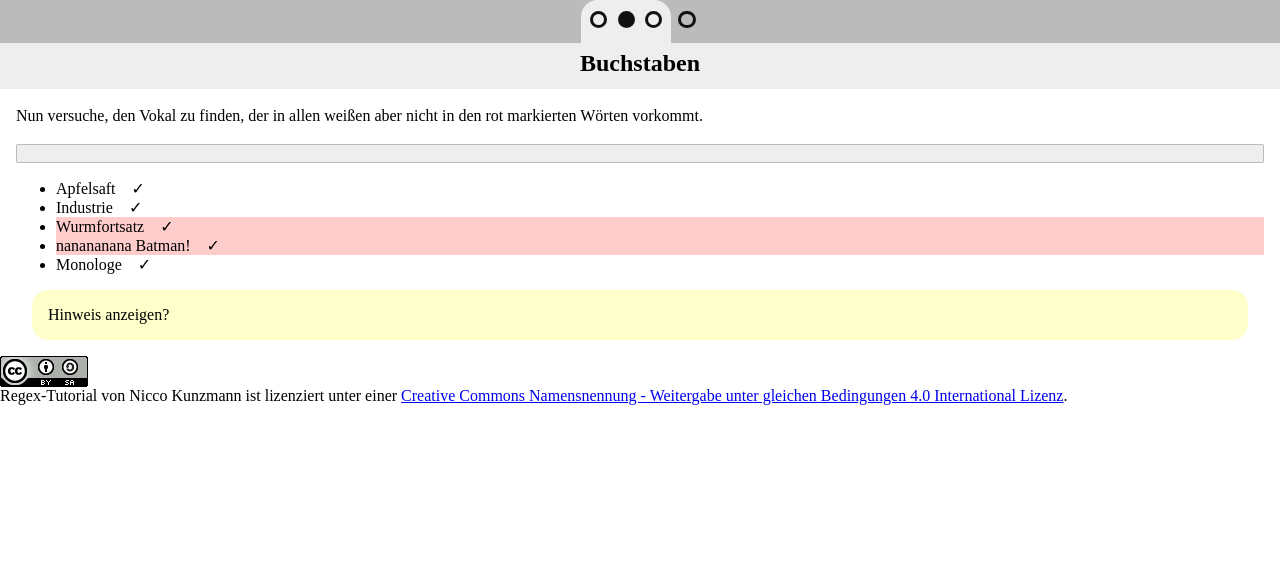
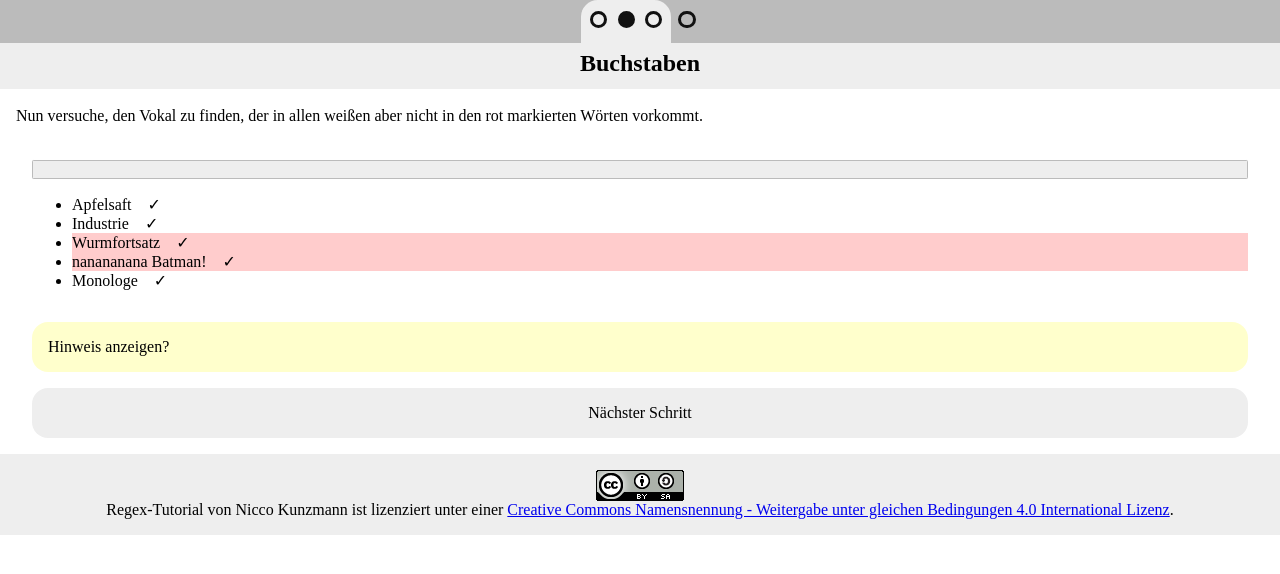
Before and after one commit to CoderDojoPotsdam/regex-tutorial, a Jekyll site: the page built from tutorial/01-buchstaben-02.html, in a window 1280 px wide. Shown: the top 574 px of the page. Built offline with Jekyll 4.4.1, drawn with Linux system fonts in a browser that asks for light colours.

Commit message:
styled tutorial

```diff
--- a/_layouts/exercise.html
+++ b/_layouts/exercise.html
@@ -19,6 +19,9 @@
     <header>
       <div class="progress">
         {% assign same_topic_started = false %}
+        {% assign should_assign_next = false %}
+        {% assign has_next_page = false %}
+        {% assign next_page = nil %}
         {% for p in site.pages %}
           {% assign tutorial = p.path | split: "/" | first %}
           {% assign file_name = p.path | split: "/" | first %}
@@ -34,13 +37,27 @@
               {% assign same_topic_started = true %}
             {% endif %}
             <a id="page-{{ p.path }}" class="step {% if page == p %}current{% endif %}" href="..{{ p.url }}"><span></span></a>
+            {% if should_assign_next %}
+              {% assign should_assign_next = false %}
+              {% assign has_next_page = true %}
+              {% assign next_page = p %}
+            {% endif %}
+            {% if page == p %}
+              {% assign should_assign_next = true %}
+            {% endif %}
           {% endif %}
         {% endfor %}
+        {% if same_topic_started %}
+          </div>
+        {% endif %}
       </div>
       <h2>{{ page.title }}</h2>
     </header>
     <main>
       {{ content }}
+      {% if has_next_page %}
+        <a href="{{ next_page.url }}" class="next-page">Nächster Schritt</a>
+      {% endif %}
     </main>
     <footer>
       <a rel="license" href="http://creativecommons.org/licenses/by-sa/4.0/"><img alt="Creative Commons Lizenzvertrag" style="border-width:0" src="../assets/cc-by-sa.png" /></a><br />
--- a/css/colors.css
+++ b/css/colors.css
@@ -7,5 +7,6 @@
   --regular-expression-text-border-color: #bbbbbb;
   --progress-color: #bbbbbb;
   --header-color: #eeeeee;
+  --next-page-color: #eeeeee;
   --step-color: #111111;
 }
--- a/css/hint.css
+++ b/css/hint.css
@@ -5,6 +5,8 @@
   padding-bottom: 0em;
 }
 .clicked .hint {
+  margin-bottom: 0em;
+  margin-top: 0em;
 }
 .secret .hint {
   display: none;
@@ -15,6 +17,7 @@
   margin: 1em;
   border-radius: 1em;
   background-color: var(--hint-background-color);
+  cursor: pointer;
 }
 
 .toggle-hint {
--- a/css/playfield.css
+++ b/css/playfield.css
@@ -1,13 +1,15 @@
 
 /* ----- playfield ----- */
 .playfield {
+  padding: 1em;
+  border-radius: 1em;
 }
 .playfield  .regex {
   width: 100%;
 }
 
 .playfield.success .regex {
-  width: calc(100% - 2em);
+  width: calc(100% - 1.5em);
 }
 .playfield.success:before {
   content: "✓";
@@ -41,6 +43,10 @@
   background-color: var(--fails);
 }
 
+.playfield ul {
+  margin-bottom: 0em;
+}
+
 
 .playfield  .text-match {
   display: inline;
--- a/css/tutorial.css
+++ b/css/tutorial.css
@@ -70,3 +70,25 @@ main {
   padding-right: 1em;
   padding-left: 1em;
 }
+
+footer {
+  padding: 1em;
+  margin-top: 1em;
+  background-color: var(--header-color);
+  text-align: center;
+}
+
+.next-page {
+  text-align: center;
+  display: block;
+  margin: 1em;
+  padding: 1em;
+  background-color: var(--next-page-color);
+  border-radius: 1em;
+  text-decoration: none;
+  color: black;
+}
+
+.next-page:hover {
+
+}
--- a/js/hint.js
+++ b/js/hint.js
@@ -15,7 +15,7 @@ function watchHint(hint) {
     added = 1 - added;
     wrap.classList.add(hintClasses[added]);
   }
-  button.onclick = click;
+  wrap.onclick = click;
   click();
 }
 
```
Also changed, not shown: regex-tutorial.html (+8 -8 lines).
